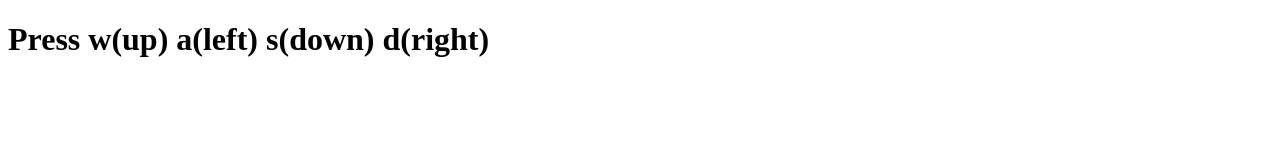
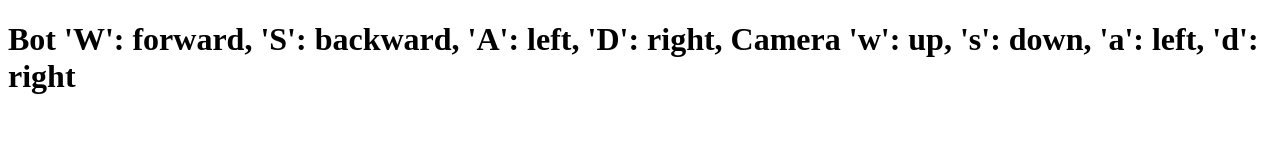
Before and after one commit to jksingh/sumobot, a plain HTML site: page webapp/templates/index.html in a window 1280 px wide. Drawn offline with nearby package versions, Linux system fonts and the light colour scheme.

Commit message:
keys added

```diff
--- a/webapp/templates/index.html
+++ b/webapp/templates/index.html
@@ -8,7 +8,17 @@
 	<script src="https://apis.google.com/js/platform.js" async defer></script>
 	<div class="g-hangout" data-render="createhangout"></div>
 	<h1>
-		Press w(up) a(left) s(down) d(right)
+		Bot
+		'W': forward,
+        'S': backward,
+        'A': left,
+        'D': right,
+
+        Camera
+		'w': up,
+		's': down,
+		'a': left,
+		'd': right
 	</h1>
 </body>
 <script type="text/javascript">
@@ -19,6 +29,10 @@
 			'97' : "a",
 			'115': "s",
 			'100' : "d"
+			"87" : "W",
+			"83" : "S",
+			"65" : "A",
+			"68" : "D"
 		}
 		console.log(e.keyCode)
 		if(keyMapping[e.keyCode]){
```
